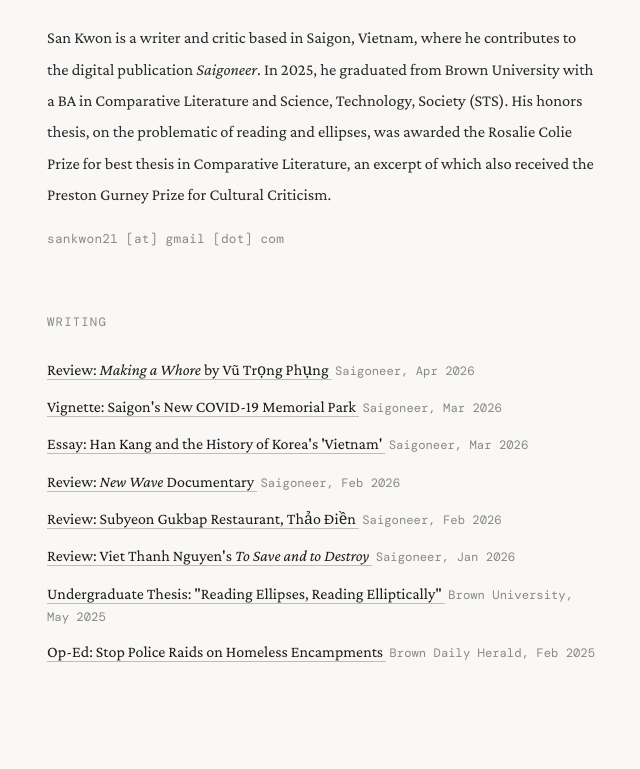
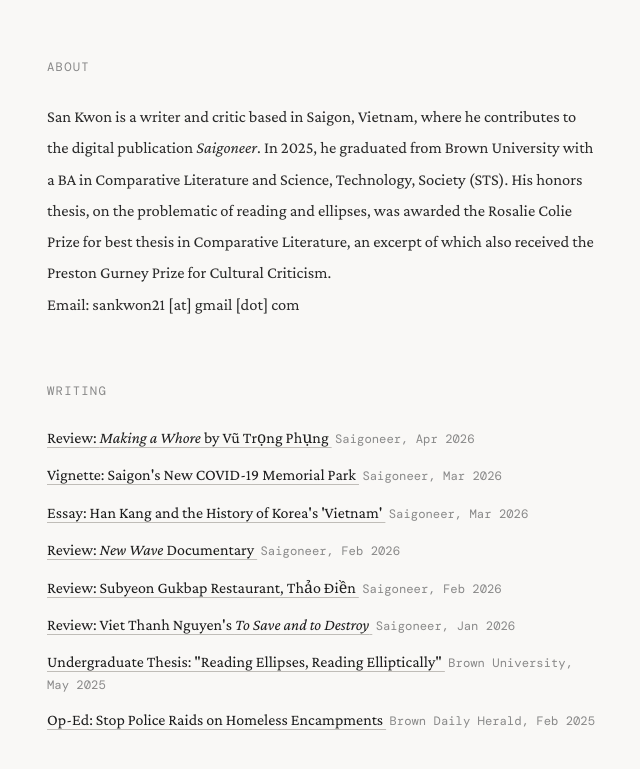
Before and after one commit to san-kwon/san-kwon.github.io, a plain HTML site: page index.html in a window 1280 px wide. Shown: the part 143-912 px from the top of the page, without its empty margins (317-957 px from the left). Drawn offline with nearby package versions, Linux system fonts and the light colour scheme; a web font is replaced by a local one.

Commit message:
Update index.html

```diff
--- a/index.html
+++ b/index.html
@@ -120,6 +120,7 @@
 
   <h1>San Kwon</h1>
 
+  <h2>About</h2>
   <p class="bio">
     San Kwon is a writer and critic based in Saigon, Vietnam, where he contributes to the digital
     publication <em>Saigoneer</em>. In 2025, he graduated from Brown University with a BA in
@@ -129,8 +130,8 @@
     Cultural Criticism.
   </p>
 
-  <p class="email">
-    sankwon21 [at] gmail [dot] com
+  <p class="bio">
+    Email: sankwon21 [at] gmail [dot] com
   </p>
 
   <h2>Writing</h2>
```
